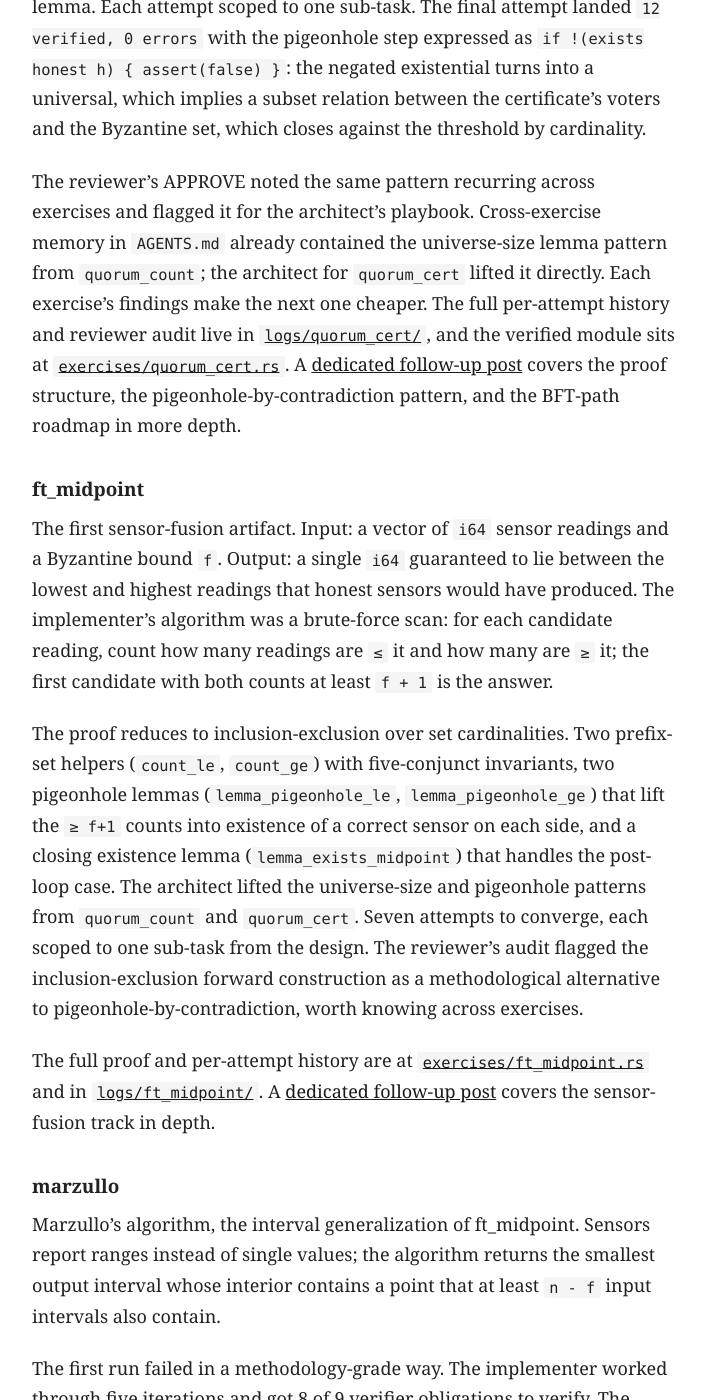
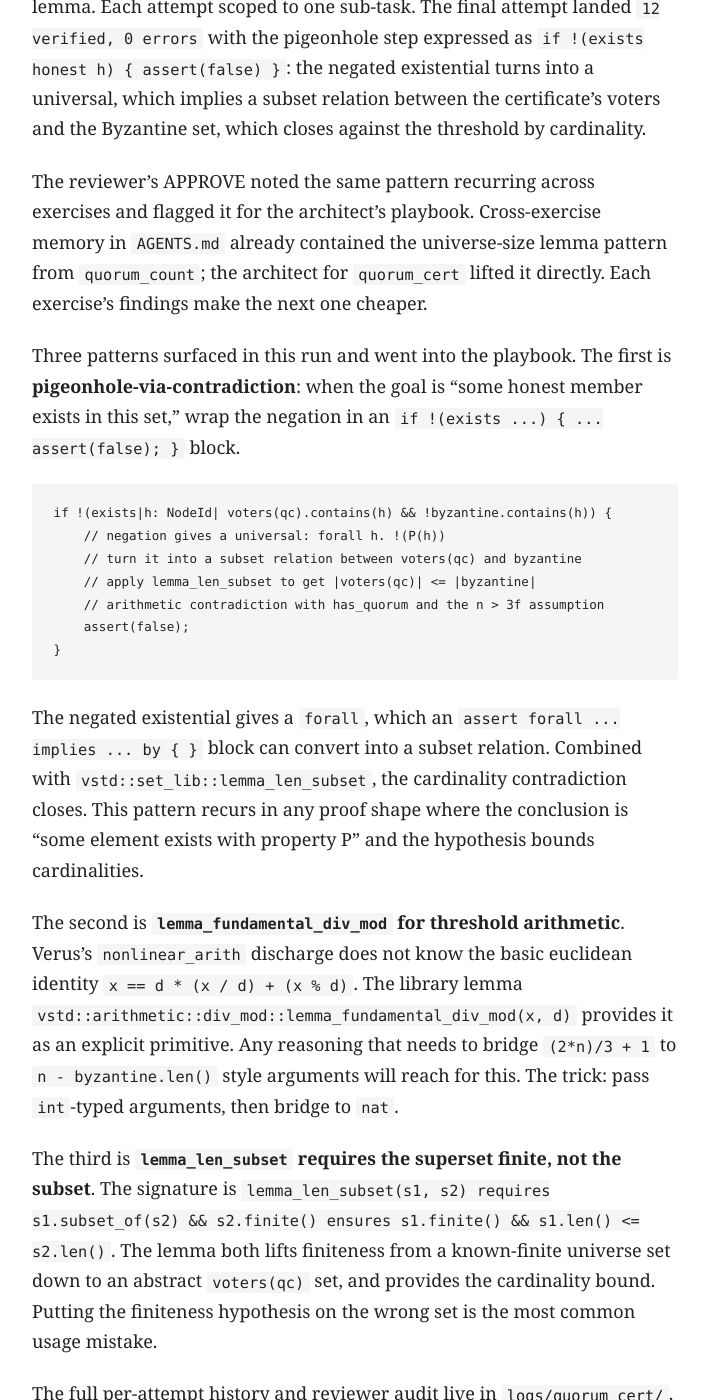
Before and after one commit to ranjithkannank/ranjithkannank.github.io, a Jekyll site: the page built from _posts/2026-05-10-verus-calibration-formal-verifier-loop.md, in a window 1280 px wide and 1400 px high, scrolled down 12711 px. Shown: the whole window, without its empty margins (285-992 px from the left). Built offline with Jekyll 4.4.1, drawn with Linux system fonts in a browser that asks for light colours; some of the changed text lies outside the part shown.

Commit message:
Consolidate quorum_cert deep-dive into the calibration post
Removes the standalone May 16 quorum_cert post and folds its three
playbook patterns (pigeonhole-via-contradiction with code sketch,
lemma_fundamental_div_mod, lemma_len_subset) into the calibration
post's quorum_cert section. Tightens the series and removes a thin
dedicated post that was redundant with the May 10 summary. Updates
related-post frontmatter and removes the inline reference from the
sensor-fusion post.

Co-Authored-By: Claude Opus 4.7 <noreply@anthropic.com>

````diff
--- a/_posts/2026-05-10-verus-calibration-formal-verifier-loop.md
+++ b/_posts/2026-05-10-verus-calibration-formal-verifier-loop.md
@@ -244,7 +243,27 @@ The first BFT-shaped exercise, after the calibration. The spec asks for two obli
 
 The architect proposed a bitmap-backed structural check (the same pattern that worked for `quorum_count`) and a pigeonhole-via-contradiction proof of the safety lemma. The design note ended in a nine-item sub-task list, ordered easiest to hardest. The implementer worked through it in six narrow iterations: skeleton, cursor bounds, bitmap abstraction invariant, pairwise distinctness, helpers lifted from `quorum_count`, then the safety lemma. Each attempt scoped to one sub-task. The final attempt landed `12 verified, 0 errors` with the pigeonhole step expressed as `if !(exists honest h) { assert(false) }`: the negated existential turns into a universal, which implies a subset relation between the certificate's voters and the Byzantine set, which closes against the threshold by cardinality.
 
-The reviewer's APPROVE noted the same pattern recurring across exercises and flagged it for the architect's playbook. Cross-exercise memory in `AGENTS.md` already contained the universe-size lemma pattern from `quorum_count`; the architect for `quorum_cert` lifted it directly. Each exercise's findings make the next one cheaper. The full per-attempt history and reviewer audit live in [`logs/quorum_cert/`](https://github.com/ranjithkannank/verus-calibration/tree/main/logs/quorum_cert), and the verified module sits at [`exercises/quorum_cert.rs`](https://github.com/ranjithkannank/verus-calibration/blob/main/exercises/quorum_cert.rs). A [dedicated follow-up post](https://ranjithkannan.com/2026/05/16/verified-byzantine-quorum-certificate/) covers the proof structure, the pigeonhole-by-contradiction pattern, and the BFT-path roadmap in more depth.
+The reviewer's APPROVE noted the same pattern recurring across exercises and flagged it for the architect's playbook. Cross-exercise memory in `AGENTS.md` already contained the universe-size lemma pattern from `quorum_count`; the architect for `quorum_cert` lifted it directly. Each exercise's findings make the next one cheaper.
+
+Three patterns surfaced in this run and went into the playbook. The first is **pigeonhole-via-contradiction**: when the goal is "some honest member exists in this set," wrap the negation in an `if !(exists ...) { ... assert(false); }` block.
+
+```rust
+if !(exists|h: NodeId| voters(qc).contains(h) && !byzantine.contains(h)) {
+    // negation gives a universal: forall h. !(P(h))
+    // turn it into a subset relation between voters(qc) and byzantine
+    // apply lemma_len_subset to get |voters(qc)| <= |byzantine|
+    // arithmetic contradiction with has_quorum and the n > 3f assumption
+    assert(false);
+}
+```
+
+The negated existential gives a `forall`, which an `assert forall ... implies ... by { }` block can convert into a subset relation. Combined with `vstd::set_lib::lemma_len_subset`, the cardinality contradiction closes. This pattern recurs in any proof shape where the conclusion is "some element exists with property P" and the hypothesis bounds cardinalities.
+
+The second is **`lemma_fundamental_div_mod` for threshold arithmetic**. Verus's `nonlinear_arith` discharge does not know the basic euclidean identity `x == d * (x / d) + (x % d)`. The library lemma `vstd::arithmetic::div_mod::lemma_fundamental_div_mod(x, d)` provides it as an explicit primitive. Any reasoning that needs to bridge `(2*n)/3 + 1` to `n - byzantine.len()` style arguments will reach for this. The trick: pass `int`-typed arguments, then bridge to `nat`.
+
+The third is **`lemma_len_subset` requires the superset finite, not the subset**. The signature is `lemma_len_subset(s1, s2) requires s1.subset_of(s2) && s2.finite() ensures s1.finite() && s1.len() <= s2.len()`. The lemma both lifts finiteness from a known-finite universe set down to an abstract `voters(qc)` set, and provides the cardinality bound. Putting the finiteness hypothesis on the wrong set is the most common usage mistake.
+
+The full per-attempt history and reviewer audit live in [`logs/quorum_cert/`](https://github.com/ranjithkannank/verus-calibration/tree/main/logs/quorum_cert), and the verified module sits at [`exercises/quorum_cert.rs`](https://github.com/ranjithkannank/verus-calibration/blob/main/exercises/quorum_cert.rs).
 
 ### ft_midpoint
 
````
Also changed, not shown: other parts of _posts/2026-05-10-verus-calibration-formal-verifier-loop.md (+0 -1 lines), _posts/2026-04-10-multi-agent-tdd-loop.md (+0 -1 lines), _posts/2026-04-19-pit-mutation-testing-ralph-loop.md (+0 -1 lines), _posts/2026-04-23-final-validator-ralph-loop.md (+0 -1 lines), _posts/2026-04-27-integration-test-contracts.md (+0 -1 lines), _posts/2026-05-16-verified-byzantine-quorum-certificate.md (deleted, +0 -107 lines), _posts/2026-05-17-verified-byzantine-tolerant-sensor-fusion.md (+1 -2 lines).
